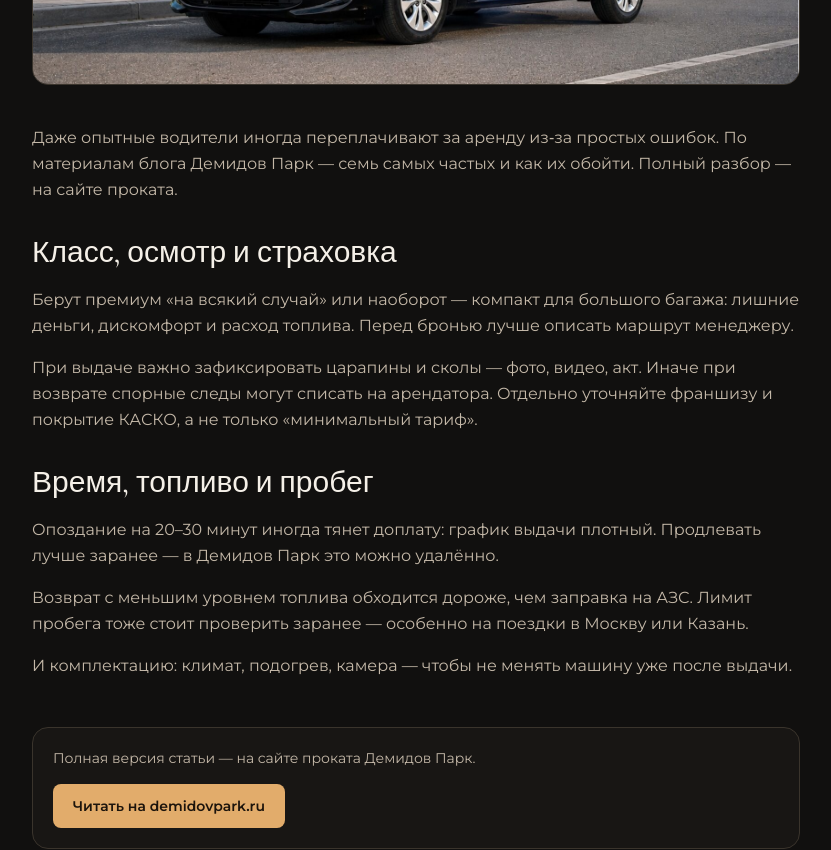
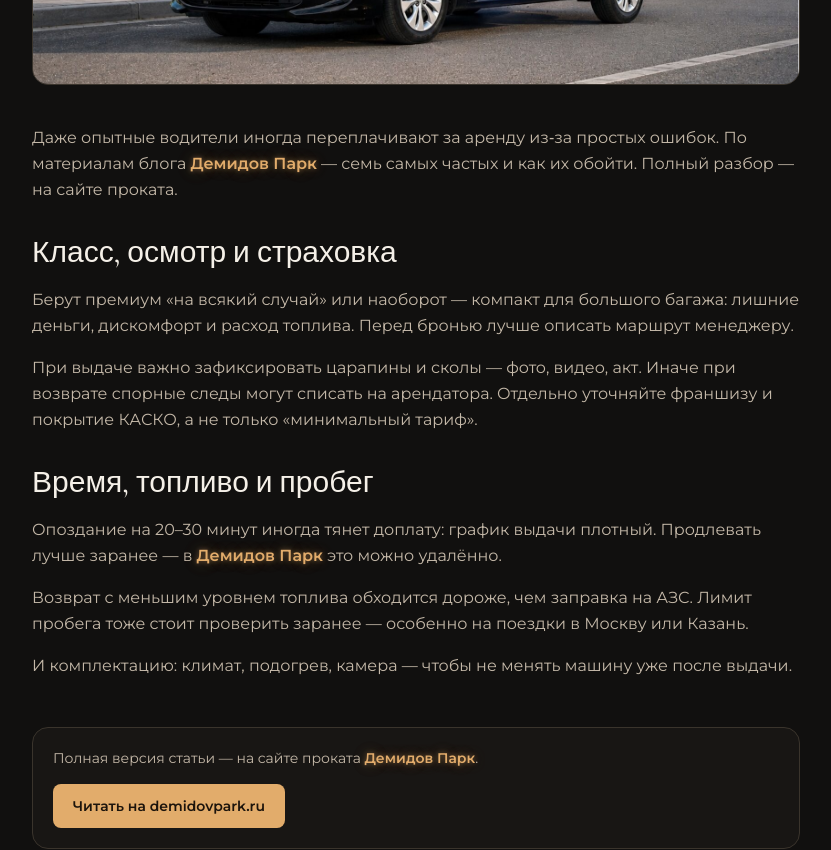
Before and after one commit to strd-strd/landing, a Next.js app: page /blog/7-oshibok-arendatorov-avto in a window 1280 px wide. Shown: the part 820-1670 px from the top of the page, without its empty margins (224-1055 px from the left). Built offline with nearby package versions, Linux system fonts and the light colour scheme.

Commit message:
правки

```diff
--- a/app/blog/[slug]/page.tsx
+++ b/app/blog/[slug]/page.tsx
@@ -2,6 +2,7 @@ import Image from "next/image";
 import Link from "next/link";
 import type { Metadata } from "next";
 import { notFound } from "next/navigation";
+import { BrandLink, withBrandLinks } from "@/app/brand-link";
 import { BLOG_ARTICLES, getBlogArticle } from "@/lib/blog";
 import { CONTACTS } from "@/lib/contacts";
 
@@ -77,7 +78,7 @@ export default async function BlogArticlePage({ params }: BlogArticlePageProps)
                       key={paragraph.slice(0, 48)}
                       className="text-base leading-relaxed text-muted-foreground"
                     >
-                      {paragraph}
+                      {withBrandLinks(paragraph)}
                     </p>
                   ))}
                 </div>
@@ -87,7 +88,7 @@ export default async function BlogArticlePage({ params }: BlogArticlePageProps)
 
           <div className="mt-12 rounded-2xl border border-border bg-card px-5 py-5">
             <p className="text-sm text-muted-foreground">
-              Полная версия статьи — на сайте проката Демидов Парк.
+              Полная версия статьи — на сайте проката <BrandLink />.
             </p>
             <a
               href={article.sourceUrl}
--- /dev/null
+++ b/app/brand-link.tsx
@@ -0,0 +1,42 @@
+import type { ReactNode } from "react";
+import { CONTACTS } from "@/lib/contacts";
+
+const BRAND = "Демидов Парк";
+
+type BrandLinkProps = {
+  className?: string;
+};
+
+export function BrandLink({ className = "" }: BrandLinkProps) {
+  return (
+    <a
+      href={CONTACTS.siteUrl}
+      target="_blank"
+      rel="noopener noreferrer"
+      className={`brand-glow font-semibold underline-offset-4 transition-opacity duration-200 hover:opacity-90 hover:underline ${className}`.trim()}
+    >
+      {BRAND}
+    </a>
+  );
+}
+
+/** Вставляет золотую ссылку на бренд во все вхождения «Демидов Парк». */
+export function withBrandLinks(text: string): ReactNode {
+  if (!text.includes(BRAND)) {
+    return text;
+  }
+
+  const parts = text.split(BRAND);
+  const nodes: ReactNode[] = [];
+
+  parts.forEach((part, index) => {
+    if (part) {
+      nodes.push(part);
+    }
+    if (index < parts.length - 1) {
+      nodes.push(<BrandLink key={`brand-${index}`} />);
+    }
+  });
+
+  return nodes;
+}
--- a/app/own-car-calculator.tsx
+++ b/app/own-car-calculator.tsx
@@ -1,6 +1,7 @@
 "use client";
 
 import { useEffect, useId, useRef, useState, type FormEvent } from "react";
+import { BrandLink } from "@/app/brand-link";
 import { CloseIcon } from "@/app/icons";
 import { CONTACTS } from "@/lib/contacts";
 
@@ -103,8 +104,8 @@ export function OwnCarCalculator() {
             Так же можете отдать своё авто нам в управление
           </h2>
           <p className="mt-4 max-w-xl text-muted-foreground">
-            Машина выходит в прокат Демидов Парк: реклама, арендаторы, ТО и выдача — на
-            компании. Вы получаете выплаты. Ориентир ниже — при ставке{" "}
+            Машина выходит в прокат <BrandLink />: реклама, арендаторы, ТО и выдача —
+            на компании. Вы получаете выплаты. Ориентир ниже — при ставке{" "}
             <span className="whitespace-nowrap font-semibold text-accent">25% годовых</span>{" "}
             от оценочной стоимости.
           </p>
--- a/app/page.tsx
+++ b/app/page.tsx
@@ -1,3 +1,4 @@
+import { BrandLink, withBrandLinks } from "@/app/brand-link";
 import { CallbackForm } from "@/app/callback-form";
 import { BlogSwipeHint } from "@/app/blog-swipe-hint";
 import { HeroVideo } from "@/app/hero-video";
@@ -57,17 +58,9 @@ function Hero() {
           <span className="mt-1 block whitespace-nowrap">45&nbsp;000&nbsp;₽ в месяц</span>
         </h1>
         <p className="mt-6 max-w-2xl text-lg text-muted-foreground">
-          Автопрокат{" "}
-          <a
-            href="https://demidovpark.ru"
-            target="_blank"
-            rel="noopener noreferrer"
-            className="brand-glow font-semibold underline-offset-4 transition-opacity duration-200 hover:opacity-90 hover:underline"
-          >
-            Демидов Парк
-          </a>{" "}
-          берёт машину в управление: арендаторы, реклама, ТО и выдача — на
-          компании. Вы получаете пассивный доход, пока занимаетесь своими делами.
+          Автопрокат <BrandLink /> берёт машину в управление: арендаторы, реклама,
+          ТО и выдача — на компании. Вы получаете пассивный доход, пока занимаетесь
+          своими делами.
         </p>
         <div className="mt-8 flex flex-col gap-3 sm:flex-row">
           <a
@@ -137,7 +130,7 @@ function Income() {
               {RENTAL_SITE_HOST}
             </a>
             {" "}
-            — это основная точка сдачи парка Демидов Парк в аренду. Ваша машина
+            — это основная точка сдачи парка <BrandLink /> в аренду. Ваша машина
             выходит в тот же поток клиентов, что и весь автопарк компании.
           </p>
         </div>
@@ -194,7 +187,7 @@ function EntryPool() {
                     {item.title}
                   </h3>
                   <p className="mt-4 text-sm leading-relaxed text-foreground drop-shadow-[0_1px_8px_rgba(0,0,0,0.5)] sm:text-[0.95rem]">
-                    {item.text}
+                    {withBrandLinks(item.text)}
                   </p>
                 </div>
               </li>
@@ -221,7 +214,7 @@ function HowItWorks() {
         <h2 className="font-serif text-4xl text-foreground sm:text-5xl">Как это работает</h2>
         <p className="mt-4 max-w-2xl text-muted-foreground">
           Три шага. Без приложения «сдать соседу»: автомобиль работает в действующем
-          прокате Демидов Парк.
+          прокате <BrandLink />.
         </p>
         <ol className="mt-12 grid gap-6 md:grid-cols-3">
           {STEPS.map((step) => (
@@ -243,7 +236,7 @@ function HowItWorks() {
                 <h3 className="mt-3 text-xl font-semibold">{step.title}</h3>
                 <p className="mt-3 text-sm leading-relaxed text-muted-foreground">
                   {"text" in step ? (
-                    step.text
+                    withBrandLinks(step.text)
                   ) : (
                     <>
                       {step.textBefore}
@@ -255,7 +248,7 @@ function HowItWorks() {
                       >
                         {RENTAL_SITE_HOST}
                       </a>
-                      {step.textAfter}
+                      {withBrandLinks(step.textAfter)}
                     </>
                   )}
                 </p>
@@ -357,7 +350,9 @@ function Advantages() {
                 </div>
                 <div className="flex flex-1 flex-col p-6">
                   <h3 className="text-xl font-semibold">{item.title}</h3>
-                  <p className="mt-3 text-sm leading-relaxed text-muted-foreground">{item.text}</p>
+                  <p className="mt-3 text-sm leading-relaxed text-muted-foreground">
+                    {withBrandLinks(item.text)}
+                  </p>
                   {featured ? (
                     <span className="mt-4 inline-flex items-center gap-2 text-sm font-semibold text-accent">
                       Смотреть парк на сайте аренды
@@ -419,7 +414,7 @@ function Reviews() {
 
         <div className="mt-16">
           <h3 className="font-serif text-3xl text-foreground sm:text-4xl">
-            Отзывы клиентов автопроката Демидов Парк
+            Отзывы клиентов автопроката <BrandLink />
           </h3>
           <p className="mt-3 max-w-2xl text-muted-foreground">
             Реальные отзывы арендаторов с{" "}
@@ -457,7 +452,7 @@ function Lead() {
             «Цифры доходности я предпочитаю обсуждать лично.»
           </p>
           <p className="mt-2 text-sm text-muted-foreground">
-            Евгений Демидов, основатель Демидов Парк
+            Евгений Демидов, основатель <BrandLink />
           </p>
           <div className="mt-8 rounded-2xl border border-border bg-background px-5 py-5">
             <p className="text-sm font-semibold uppercase tracking-[0.16em] text-accent">
@@ -506,7 +501,9 @@ function Faq() {
                 <span>{item.q}</span>
                 <ChevronIcon className="size-5 shrink-0 text-accent transition-transform duration-200 group-open:rotate-180" />
               </summary>
-              <p className="pb-4 text-sm leading-relaxed text-muted-foreground">{item.a}</p>
+              <p className="pb-4 text-sm leading-relaxed text-muted-foreground">
+                {withBrandLinks(item.a)}
+              </p>
             </details>
           ))}
         </div>
--- a/app/site-footer.tsx
+++ b/app/site-footer.tsx
@@ -1,5 +1,6 @@
 import Image from "next/image";
 import Link from "next/link";
+import { BrandLink } from "@/app/brand-link";
 import { CONTACTS } from "@/lib/contacts";
 import { NAV_LINKS } from "@/lib/content";
 
@@ -10,7 +11,7 @@ export function SiteFooter() {
         <div>
           <Image src="/logo.svg" alt="Демидов Парк" width={134} height={32} unoptimized />
           <p className="mt-4 max-w-sm text-sm text-muted-foreground">
-            Инвестиции в доходные автомобили. Управляющая компания Демидов Парк
+            Инвестиции в доходные автомобили. Управляющая компания <BrandLink />{" "}
             сдаёт парк в аренду через{" "}
             <a
               href={CONTACTS.siteUrl}
--- a/lib/content.ts
+++ b/lib/content.ts
@@ -130,8 +130,8 @@ export const ADVANTAGES = [
     id: "full-service",
     title: "Всё берём на себя",
     text: "Реклама, проверка водителей, выдача, возврат, обслуживание и разбор ситуаций — без вашего участия в операционке.",
-    image: "/advantages/full-service.png",
-    imageAlt: "Выдача автомобиля клиенту парка Демидов Парк",
+    image: "/renters/family.png",
+    imageAlt: "Клиенты автопроката Демидов Парк собираются в поездку",
   },
   {
     id: "fleet",
```
